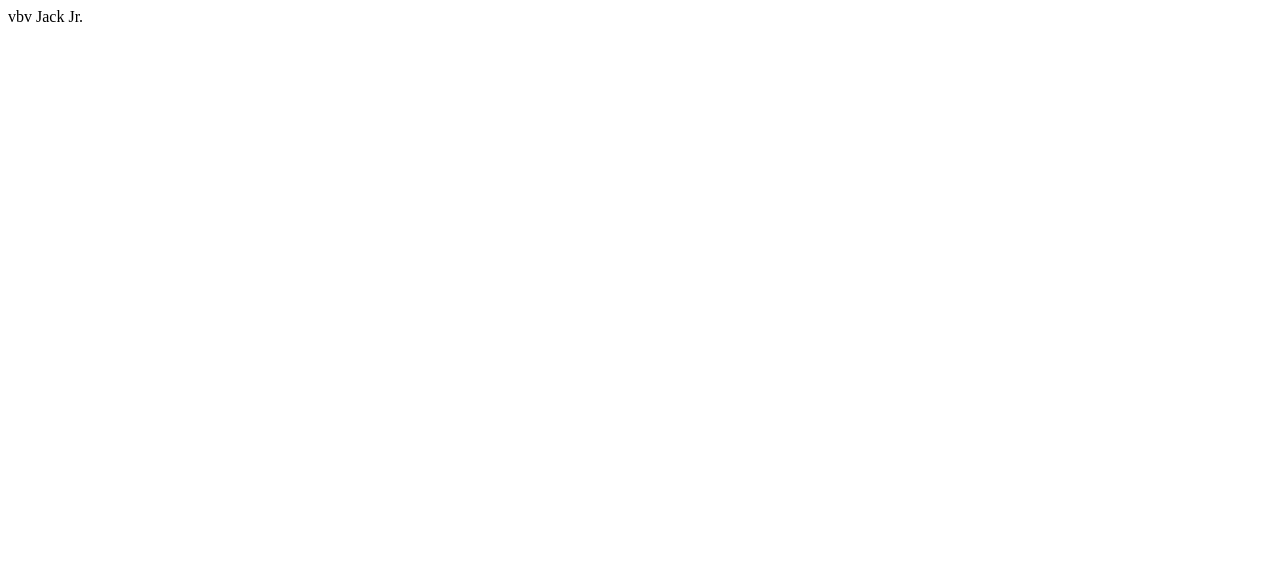
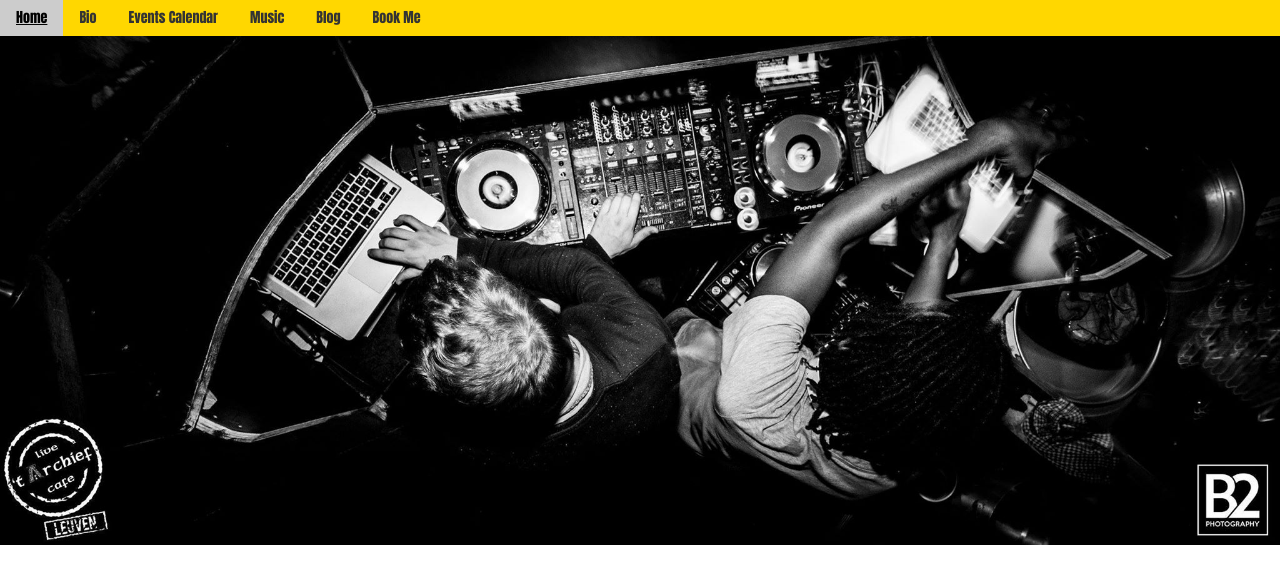
Before and after one commit to jackjrproductions/jackjrproductions.github.io, a plain HTML site: page index.html in a window 1280 px wide. Drawn offline with nearby package versions, Linux system fonts and the light colour scheme.

Commit message:
Changes
Added nav bar and header photo

```diff
--- a/index.html
+++ b/index.html
@@ -2,9 +2,58 @@
 <html>
 	<head>
 	<title>Jack Jr. On the beat</title>
+	<meta charset="UTF-8">
+<meta name="viewport" content="width=device-width, initial-scale=1">
+<link rel="stylesheet" href="https://www.w3schools.com/w3css/3/w3.css">
+<link rel="stylesheet" href="https://cdnjs.cloudflare.com/ajax/libs/font-awesome/4.6.3/css/font-awesome.min.css">
+<link rel="stylesheet" href="css/index.css">
+<script type="text/javascript" src="js/index.js"></script>
+<link href="https://fonts.googleapis.com/css?family=Roboto|Ultra" rel="stylesheet">
+	<link href='https://fonts.googleapis.com/css?family=Anton' rel='stylesheet'>
+	<link rel="stylesheet" href="https://maxcdn.bootstrapcdn.com/bootstrap/3.3.7/css/bootstrap.min.css">
+<script src="https://ajax.googleapis.com/ajax/libs/jquery/3.2.1/jquery.min.js"></script>
+<script src="https://maxcdn.bootstrapcdn.com/bootstrap/3.3.7/js/bootstrap.min.js"></script>
+<style>
+.toppage{
+font-family: 'Roboto';
+}
+
+.someshit{
+font-family:'Anton';}
+
+.meh{
+    font-size: 110%;
+
+}
+
+
+</style>
+
+
+
+
 	</head>
-vbv
+
 	<body>
-	<p1>Jack Jr.</p1>
+	<div class="w3-bar toppage someshit" style="background-color:#FFD700">
+  <a href="#" class="w3-bar-item w3-button">Home</a>
+  <a href="#" class="w3-bar-item w3-button">Bio</a>
+     <a href="#" class="w3-bar-item w3-button">Events Calendar</a>
+  <a href="#" class="w3-bar-item w3-button">Music</a>
+  <a href="#" class="w3-bar-item w3-button">Blog</a>
+   <a href="#" class="w3-bar-item w3-button">Book Me</a>
+    </div>
+<section class="w3-display-container ">
+<img align="center" src="images/Blackandwhite1.jpg" style="width:100%"  >
+  <div class="w3-padding w3-display-middle w3-text-white w3-jumbo toppage "></div>
+</section>
+
+<section class="container-fluid meh" align="center">
+
+
+<section>
+
+
+
 	</body>
 </html>
```
Also changed, not shown: images/Blackandwhite1.jpg (added), 1 other file.
